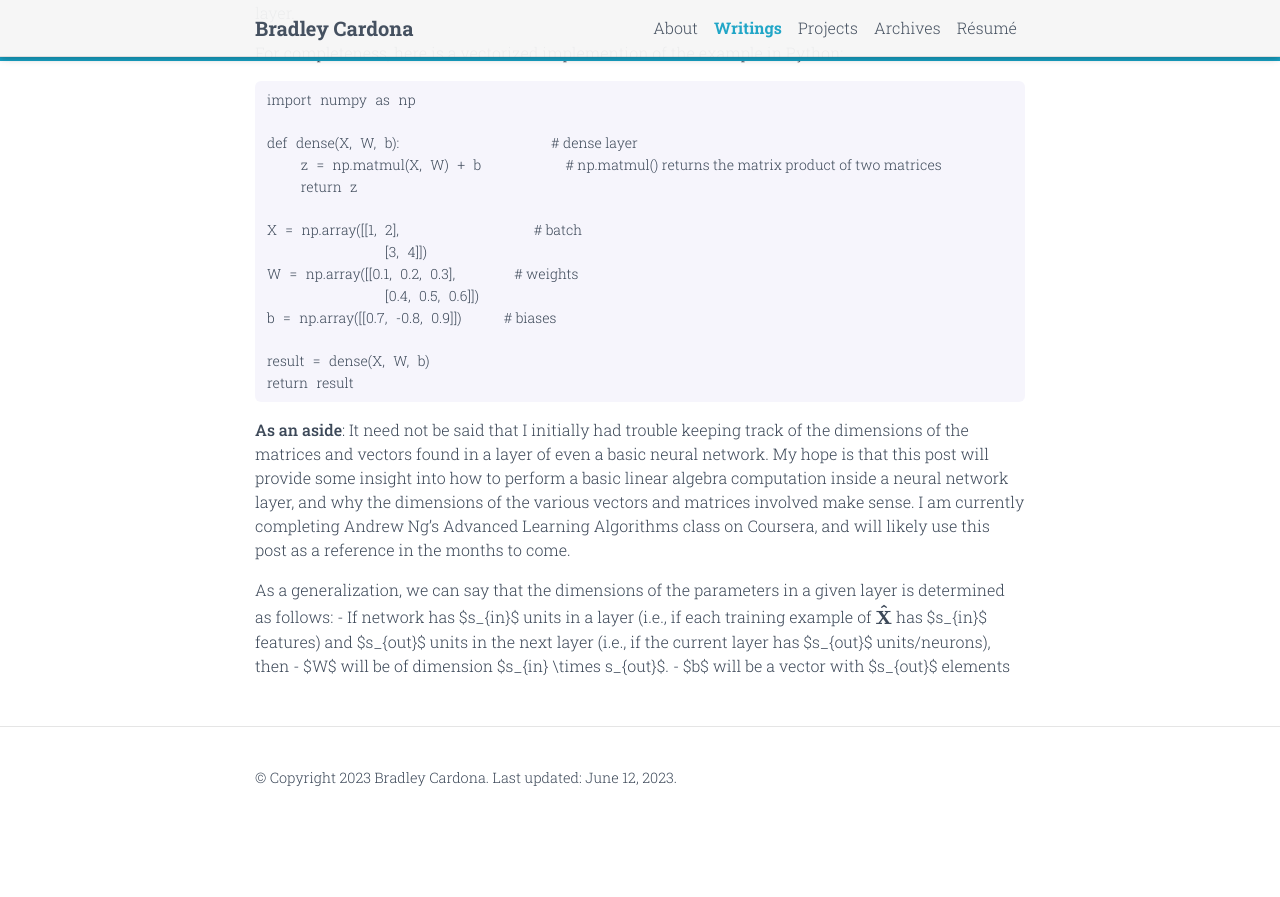
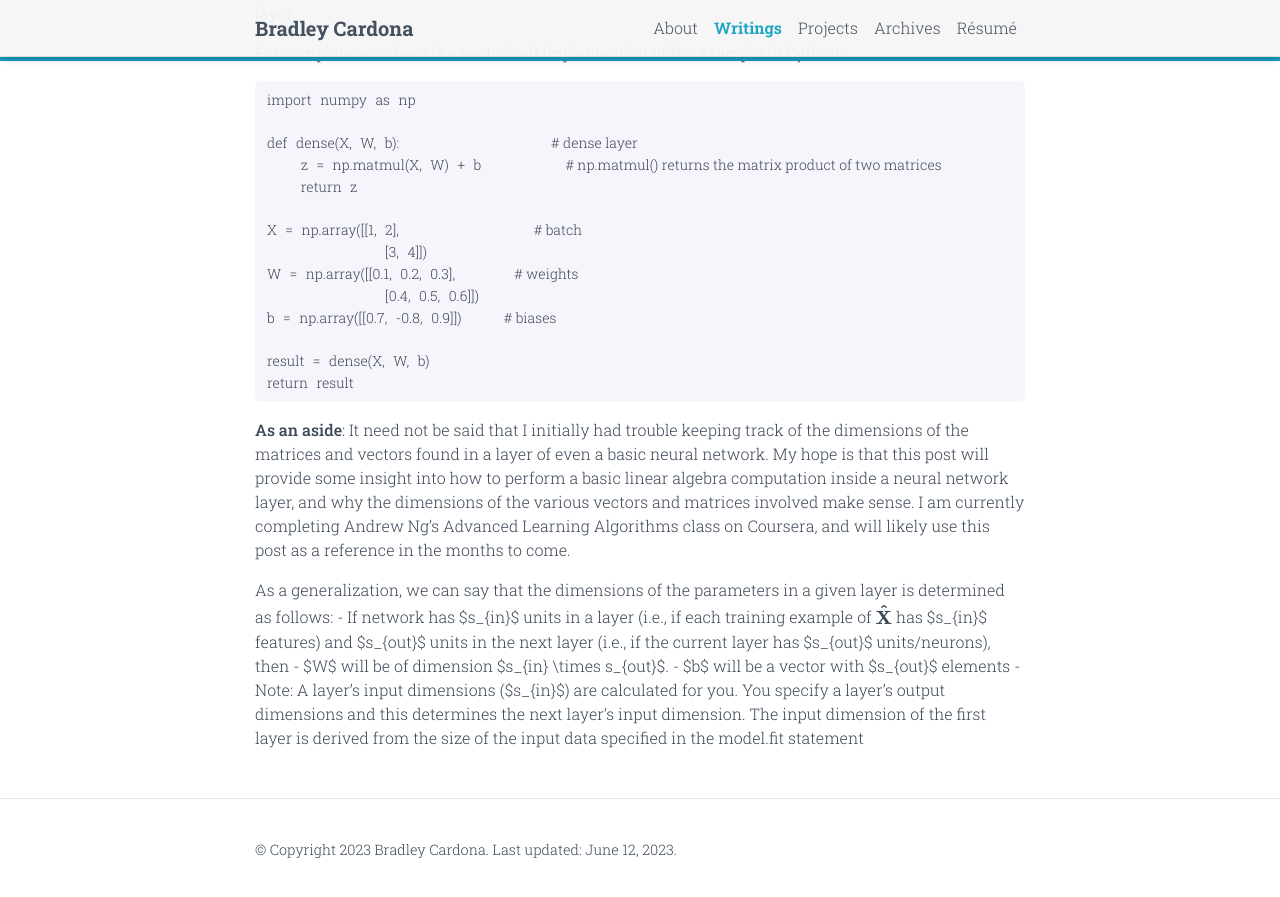
Before and after one commit to BMCARDONA/bmcardona.github.io, a Jekyll site: the page built from _posts/2023-06-09-vectors-and-matrices.md, in a window 1280 px wide and 900 px high, scrolled down 1505 px. Shown: the top 897 px of the window. Built offline with Jekyll 4.4.1, drawn with Linux system fonts in a browser that asks for light colours; comment, search, counter and statistics services are not loaded; a style sheet for code colours, icons or effects is not loaded; before the commit the page ends 2333 px from its top, so only the background shows below that.

Commit message:
Add note

```diff
--- a/_posts/2023-06-09-vectors-and-matrices.md
+++ b/_posts/2023-06-09-vectors-and-matrices.md
@@ -102,3 +102,4 @@ As a generalization, we can say that the dimensions of the parameters in a given
     - If network has $s_{in}$ units in a layer (i.e., if each training example of $$\mathbf{\hat{X}}$$ has $s_{in}$ features) and $s_{out}$ units in the next layer (i.e., if the current layer has $s_{out}$ units/neurons), then
         - $W$ will be of dimension $s_{in} \times s_{out}$.
         - $b$ will be a vector with $s_{out}$ elements
+    - Note: A layer's input dimensions ($s_{in}$) are calculated for you. You specify a layer's output dimensions and this determines the next layer's input dimension. The input dimension of the first layer is derived from the size of the input data specified in the model.fit statement
```
